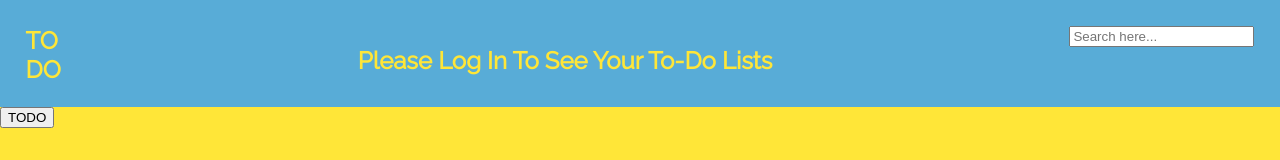
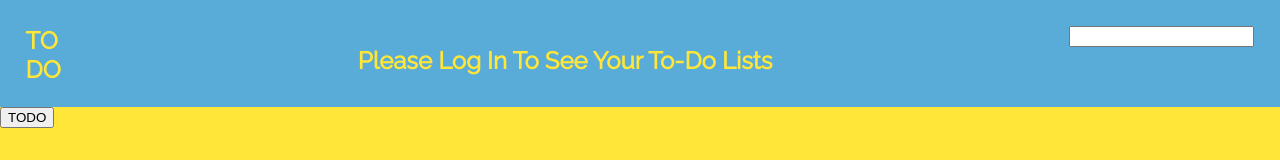
Before and after one commit to danieljones94/todolist, a React (Create React App) app: page / in a window 1280 px wide. Shown: the top 160 px of the page. Built offline with nearby package versions, Linux system fonts and the light colour scheme.

Commit message:
filtering done

```diff
--- a/src/components/Header/Header.jsx
+++ b/src/components/Header/Header.jsx
@@ -22,7 +22,7 @@ class Header extends Component {
         <div>
           <SearchBar
             setSearchText={this.props.setSearchText}
-            searchText={this.props.searchText}
+            // searchText={this.props.searchText}
           />
         </div>
       </header>
--- a/src/components/SearchBar/SearchBar.jsx
+++ b/src/components/SearchBar/SearchBar.jsx
@@ -7,8 +7,8 @@ class SearchBar extends Component {
       <input
         type="text"
         onChange={this.props.setSearchText}
-        placeholder="Search here..."
-        value={this.props.searchText}
+
+        // value={this.props.searchText}  placeholder="Search here..."
       />
     );
   }
--- a/src/containers/Lists/Lists.jsx
+++ b/src/containers/Lists/Lists.jsx
@@ -2,13 +2,11 @@ import React, { Component } from "react";
 import Header from "../../components/Header";
 import styles from "../Lists/Lists.module.scss";
 import List from "../../components/List";
-import { firestore } from "../../firebase";
 import ListInput from "../../components/ListInput";
 
 class Lists extends Component {
   state = {};
   render() {
-    console.log(this.props.lists);
     return (
       <section>
         <ListInput
--- a/src/containers/ListsPage/ListsPage.jsx
+++ b/src/containers/ListsPage/ListsPage.jsx
@@ -16,14 +16,20 @@ class ListsPage extends Component {
     inputTitle: "",
     inputDate: ""
   };
+
   setSearchText = event => {
-    const searchText = event.target.value;
-    this.setState({ searchText }, this.getListFromDatabase);
+    let list = this.state.lists;
+    list = list.filter(item => {
+      return (
+        item.content.toLowerCase().search(event.target.value.toLowerCase()) !==
+        -1
+      );
+    });
+    this.setState({ list: list, lists: list });
+    console.log(list);
   };
 
   componentDidMount() {
-    console.log(this.state.lists);
-
     firestore
       .collection("Lists")
       .get()
@@ -31,6 +37,7 @@ class ListsPage extends Component {
         const lists = querySnapshot.docs.map(doc => {
           return { ...doc.data(), docId: doc.id };
         });
+        this.setState({ lists, filteredLists: lists });
       });
     this.getListFromDatabase();
   }
@@ -50,29 +57,28 @@ class ListsPage extends Component {
     this.setState({ filteredLists });
   };
 
-  submitContent = list => {
-    const data = list
-      ? {
+  submitContent = () => {
+    const data = {
       title: this.state.inputTitle,
       content: this.state.listContent,
       date: new Date(),
       filter: this.state.listFilter
-        }
-      : null;
+    };
 
-    this.state.inputTitle != null
-      ? firestore
+    if (this.state.inputTitle === "hello") {
+      console.log("hello");
+    } else {
+      console.log("success");
+      console.log(this.state.lists.title);
+      firestore
         .collection("Lists")
-          .doc()
-          .set({
-            data
-          })
+        .add(data)
         .then(
           this.getListFromDatabase(),
           this.setState({ inputTitle: "", listContent: "", inputDate: "" })
         )
-          .catch(error => console.error("list didnt submit", error))
-      : console.log("required data missing");
+        .catch(error => console.error("list didnt submit", error));
+    }
   };
 
   getListFromDatabase = () => {
@@ -99,7 +105,6 @@ class ListsPage extends Component {
     this.submitContent();
     this.setState({ listFilter: "other" });
     this.getListFromDatabase(true);
-    console.log("click");
   };
 
   setInputTitle = inputTitle => {
@@ -115,7 +120,6 @@ class ListsPage extends Component {
   };
 
   render() {
-    console.log(this.state.lists);
     return (
       <section>
         <Header
@@ -133,6 +137,7 @@ class ListsPage extends Component {
             getListFromDatabase={this.getListFromDatabase}
             addList={this.addList}
             user={this.props.user}
+            filteredLists={this.state.filteredLists}
           />
         </section>
       </section>
```
Lines whose indentation alone changed are shown as unchanged.
